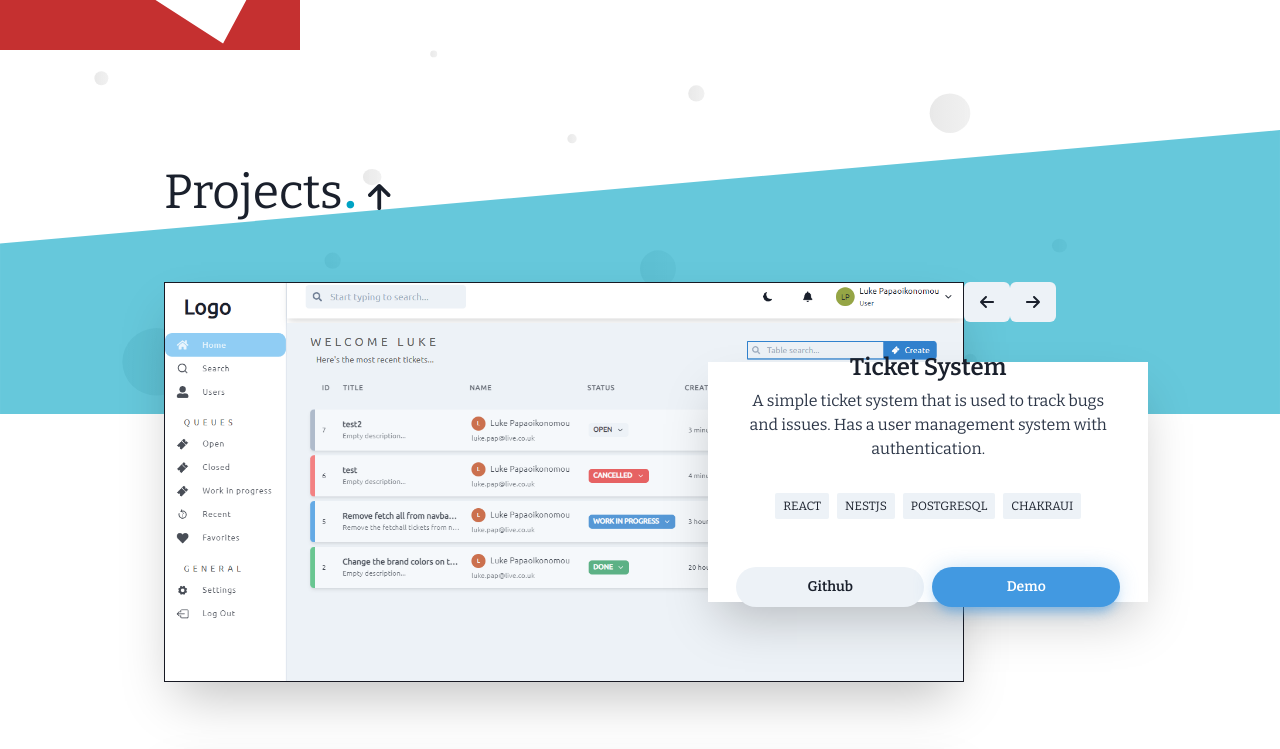
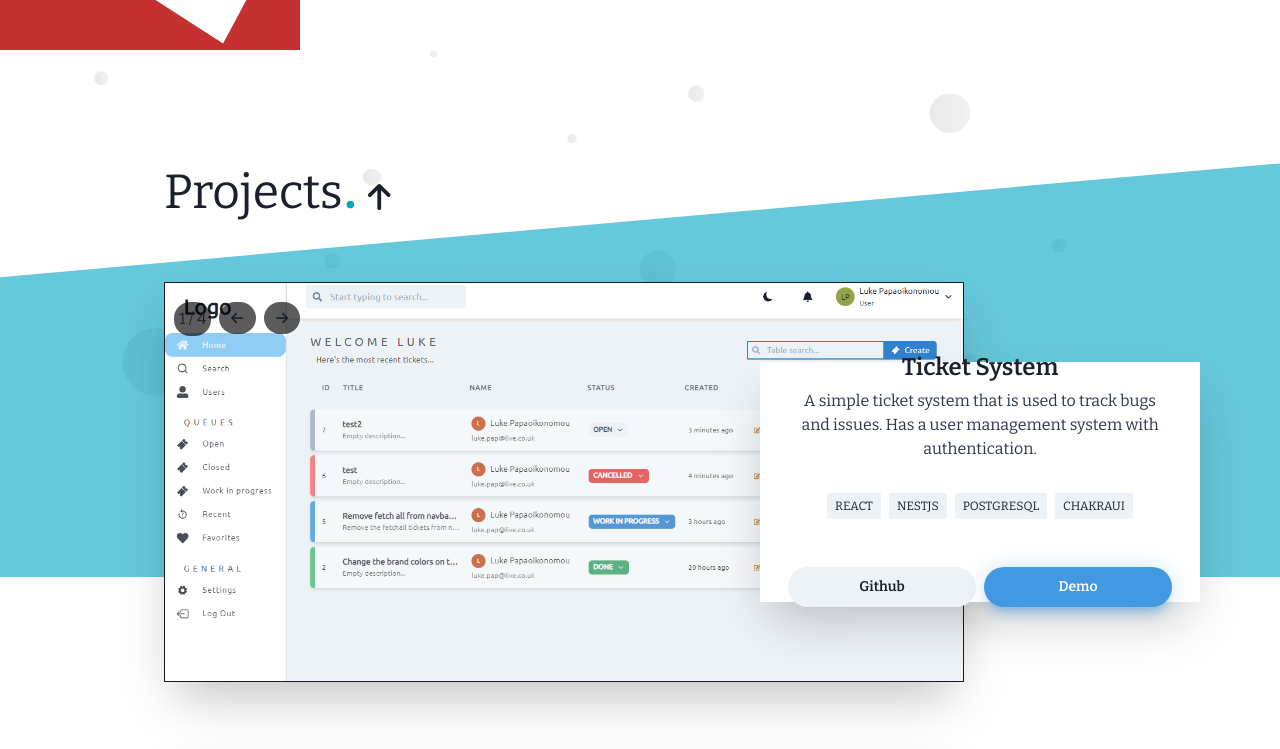
Before and after one commit to lukeypap/lukeypap.github.io, a React (Create React App) app: page / in a window 1280 px wide. Shown: the part 780-1529 px from the top of the page. Built offline with nearby package versions, Linux system fonts and the light colour scheme.

Commit message:
Added terminal on front page with basic commands and started about page

```diff
--- a/package.json
+++ b/package.json
@@ -21,11 +21,12 @@
         "@types/react": "^18.0.17",
         "@types/react-dom": "^18.0.6",
         "animate.css": "^4.1.1",
-        "framer-motion": "^7.1.1",
+        "framer-motion": "^6.5.1",
         "react": "^18.2.0",
         "react-dom": "^18.2.0",
         "react-scripts": "5.0.1",
         "react-scroll": "^1.8.7",
+        "react-terminal": "^1.2.8",
         "typescript": "^4.7.4",
         "web-vitals": "^2.1.4"
     },
--- a/src/App.tsx
+++ b/src/App.tsx
@@ -5,22 +5,17 @@ import { useColorMode } from "@chakra-ui/color-mode";
 import Projects from "./components/Projects/Projects";
 import bgSvg from "./resources/bgdots2.svg";
 import bgSvgLight from "./resources/bgdotslight.svg";
+import About from "./components/About";
 
 function App() {
     const { colorMode, toggleColorMode } = useColorMode();
 
     return (
-        <Box
-            backgroundImage={colorMode === "dark" ? bgSvg : bgSvgLight}
-            style={{
-                transform: "scale 1.1",
-                transition: "1s",
-                animationIterationCount: "infinite",
-            }}
-        >
+        <Box backgroundImage={colorMode === "dark" ? bgSvg : bgSvgLight}>
             <NavBar />
             <Header />
             <Projects />
+            <About />
         </Box>
     );
 }
--- /dev/null
+++ b/src/components/About/index.tsx
@@ -0,0 +1,7 @@
+import React from "react";
+
+const About = () => {
+    return <div id="about">About</div>;
+};
+
+export default About;
--- a/src/components/Header/Header.tsx
+++ b/src/components/Header/Header.tsx
@@ -1,19 +1,37 @@
-import { Box, Button, Container, Image, Text } from "@chakra-ui/react";
+import { Box, Button, Container, HStack, Image, Text } from "@chakra-ui/react";
 import { useState } from "react";
-import { Link as ReactScrollLink } from "react-scroll";
+import { Link, Element, Events, animateScroll as scroll, scrollSpy, scroller } from "react-scroll";
 import AnimateLetters from "../AnimateLetters/AnimateLetters";
 import "../AnimateLetters/textAnimation.scss";
 import "../Header/header.scss";
 import headerSVG from "../../resources/triangleAsymmetricalNegative.svg";
+import { ReactTerminal } from "react-terminal";
 
 const Header = () => {
     const [letterClass, setLetterClass] = useState("text-animate");
     const nameArray = ["L", "u", "k", "e"];
 
+    const commands = {
+        whoami: "lukepapaoikonomou",
+        commands: `whoami, about, projects`,
+        about: () =>
+            scroller.scrollTo("about", {
+                smooth: true,
+                offset: 50,
+            }),
+        projects: () =>
+            scroller.scrollTo("projects", {
+                smooth: true,
+            }),
+        cd: (directory: any) => `changed path to ${directory}`,
+    };
+    const welcomeMessage = "Type commands to view a list of commands.\n";
+
     return (
         <>
             <Box pt="100px" height="72vh">
-                <Container pt={5} maxWidth={"6xl"}>
+                <HStack justifyContent={"center"} h="80%">
+                    <Box pt={5} w="40%">
                         <Text
                             fontSize="6xl"
                             style={{
@@ -81,7 +99,7 @@ const Header = () => {
                                 animationDelay: "3s",
                             }}
                         >
-                        <ReactScrollLink
+                            <Link
                                 to="projects"
                                 spy={true}
                                 smooth={true}
@@ -89,9 +107,39 @@ const Header = () => {
                                 duration={500}
                             >
                                 View my Projects
-                        </ReactScrollLink>
+                            </Link>
                         </Button>
-                </Container>
+                    </Box>
+                    <Box
+                        h="600px"
+                        pr="100px"
+                        w="50%"
+                        maxW="1000px"
+                        pt="20px"
+                        style={{
+                            animation: "fadeIn 1s",
+                            opacity: "0",
+                            animationFillMode: "forwards",
+                            animationDelay: "4s",
+                        }}
+                    >
+                        <ReactTerminal
+                            commands={commands}
+                            themes={{
+                                "my-custom-theme": {
+                                    themeBGColor: "#11141a7a",
+                                    themeToolbarColor: "#11141a7a",
+                                    themeColor: "#ffffff",
+                                    themePromptColor: "#a91723",
+                                },
+                            }}
+                            theme="my-custom-theme"
+                            showControlButtons={false}
+                            showControlBar={false}
+                            welcomeMessage={welcomeMessage}
+                        />
+                    </Box>
+                </HStack>
             </Box>
             <Image src={headerSVG} />
         </>
--- a/src/components/Projects/ProjectCard.tsx
+++ b/src/components/Projects/ProjectCard.tsx
@@ -40,18 +40,24 @@ const ProjectCard = ({
     };
 
     const handlePictureChange = (direction: string) => {
-        if (currentImageIndex === projectImage.length - 1) {
+        if (direction === "forward" && currentImageIndex === projectImage.length - 1) {
             setCurrentImage(projectImage[0]);
             setCurrentImageIndex(0);
-        } else {
+        } else if (direction === "back" && currentImageIndex === 0) {
+            setCurrentImage(projectImage[projectImage.length - 1]);
+            setCurrentImageIndex(projectImage.length - 1);
+        } else if (direction === "forward") {
             setCurrentImage(projectImage[currentImageIndex + 1]);
             setCurrentImageIndex(currentImageIndex + 1);
+        } else {
+            setCurrentImage(projectImage[currentImageIndex - 1]);
+            setCurrentImageIndex(currentImageIndex - 1);
         }
     };
 
     return (
         <Box py={6} mt={5}>
-            <Stack direction={{ base: "column", md: "row" }} position={"relative"} w={"95%"}>
+            <Stack direction={{ base: "column", md: "row" }} position={"relative"}>
                 <Flex flex={1} minH="400px" maxH="400px">
                     <Image
                         objectFit="cover"
@@ -68,12 +74,36 @@ const ProjectCard = ({
                             transition: "1s",
                         }}
                     />
-                    <Button onClick={() => handlePictureChange("left")}>
-                        <FontAwesomeIcon icon={faArrowLeft} />
-                    </Button>
-                    <Button onClick={() => handlePictureChange("right")}>
-                        <FontAwesomeIcon icon={faArrowRight} />
-                    </Button>
+                    <Stack direction={"row"} position="absolute" top="20px" left="10px">
+                        <Box>
+                            <Text
+                                backgroundColor="blackAlpha.700"
+                                textAlign={"center"}
+                                borderRadius={"2xl"}
+                                p={"5px"}
+                            >
+                                {currentImageIndex + 1} / {projectImage.length}
+                            </Text>
+                        </Box>
+                        <Button
+                            onClick={() => handlePictureChange("back")}
+                            borderRadius="3xl"
+                            size="sm"
+                            bg="blackAlpha.700"
+                            _hover={{ bg: "blackAlpha.500" }}
+                        >
+                            <FontAwesomeIcon icon={faArrowLeft} />
+                        </Button>
+                        <Button
+                            onClick={() => handlePictureChange("forward")}
+                            borderRadius="3xl"
+                            size="sm"
+                            bg="blackAlpha.700"
+                            _hover={{ bg: "blackAlpha.500" }}
+                        >
+                            <FontAwesomeIcon icon={faArrowRight} />
+                        </Button>
+                    </Stack>
                 </Flex>
 
                 <Stack
@@ -82,7 +112,7 @@ const ProjectCard = ({
                     direction={{ base: "column", md: "row" }}
                     bg={useColorModeValue("white", "gray.900")}
                     boxShadow={"2xl"}
-                    padding={4}
+                    p={4}
                     position={"absolute"}
                     right="0px"
                     top="20%"
--- a/src/components/Projects/Projects.tsx
+++ b/src/components/Projects/Projects.tsx
@@ -8,7 +8,14 @@ import projectWaveSvg from "../../resources/cyanWave.svg";
 
 const Projects = () => {
     return (
-        <Box mt="80px" position={"relative"} w={"100%"} display={"flex"} justifyContent={"center"}>
+        <Box
+            mt="80px"
+            position={"relative"}
+            w={"100%"}
+            display={"flex"}
+            justifyContent={"center"}
+            height={"1600px"}
+        >
             <Container maxWidth={"6xl"} position={"absolute"} pl="100px" margin={"0 auto"}>
                 <Text fontSize={"5xl"} id="projects" display="inline-block">
                     Projects
@@ -37,7 +44,7 @@ const Projects = () => {
                     />
                 ))}
             </Container>
-            <Image src={projectWaveSvg} />
+            <Image src={projectWaveSvg} objectFit={"cover"} h="28%" w="100%" />
         </Box>
     );
 };
--- a/src/index.tsx
+++ b/src/index.tsx
@@ -2,7 +2,7 @@ import React from "react";
 import ReactDOM from "react-dom/client";
 import App from "./App";
 import { extendTheme, ChakraProvider } from "@chakra-ui/react";
-
+import { TerminalContextProvider } from "react-terminal";
 const colors = {
     brand: {
         900: "#1a365d",
@@ -22,8 +22,10 @@ const theme = extendTheme({
 const root = ReactDOM.createRoot(document.getElementById("root") as HTMLElement);
 root.render(
     <React.StrictMode>
-        <ChakraProvider theme={theme}>
-            <App />
-        </ChakraProvider>
+        <TerminalContextProvider>
+            <ChakraProvider theme={theme}>
+                <App />
+            </ChakraProvider>
+        </TerminalContextProvider>
     </React.StrictMode>
 );
```
Also changed, not shown: 1 other file (tests, documents, lock files or other folders). Lines whose indentation alone changed are shown as unchanged.
